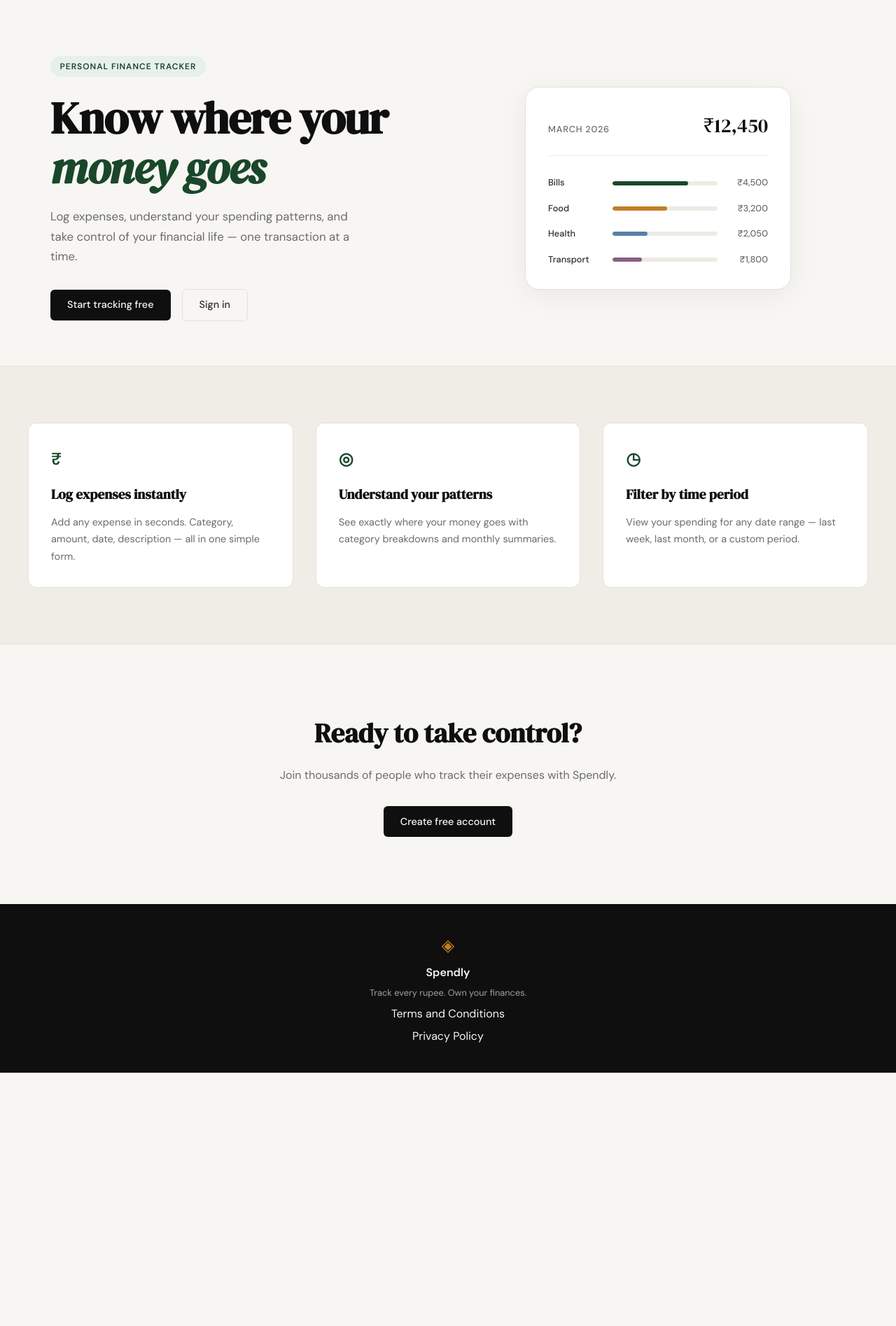
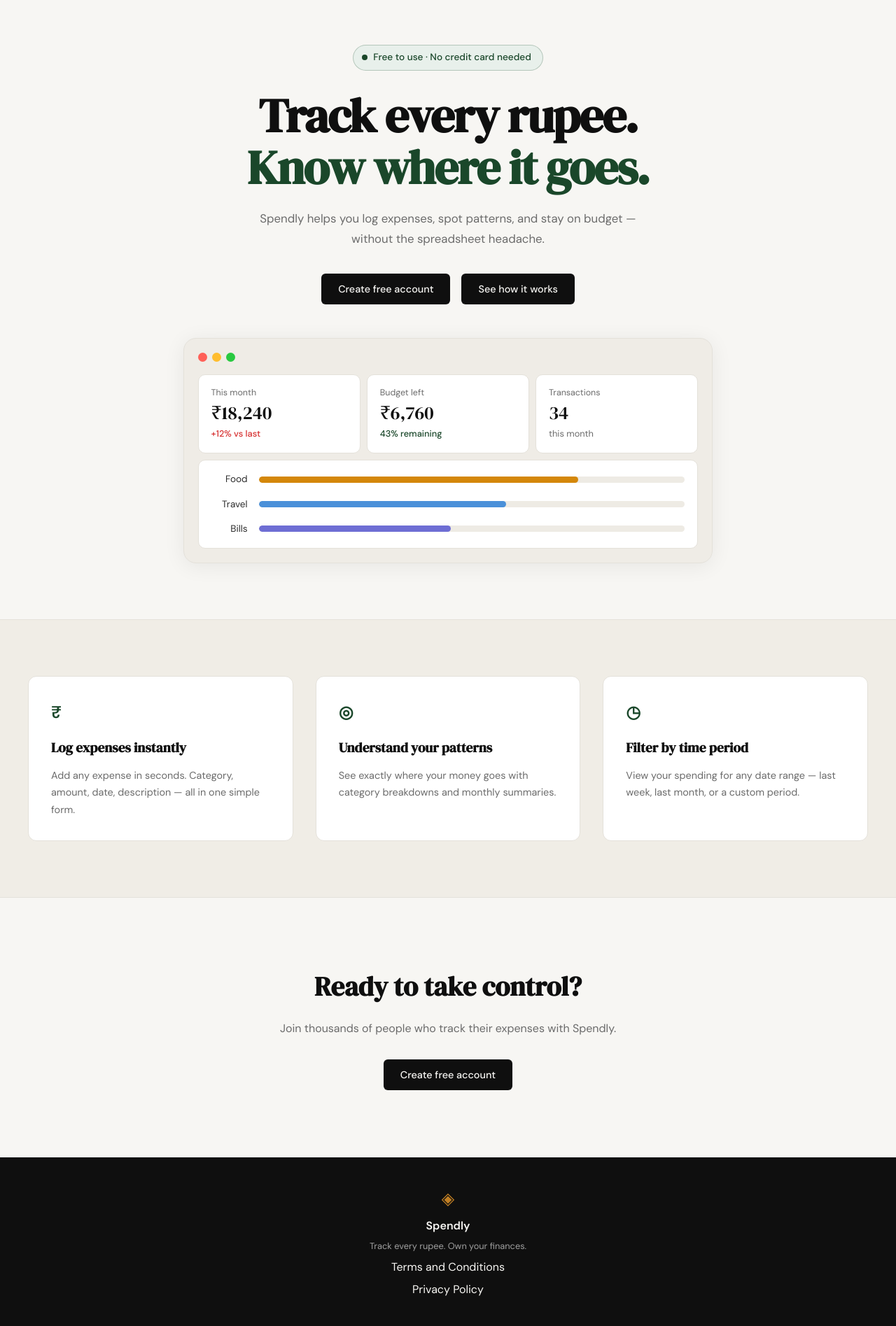
Before and after one commit to akashgalav21/spendly, a Flask app: page / in a window 1280 px wide. Shown: the part 61-1956 px from the top of the page at 70% size. Before the commit the page ends 1594 px from the top, so only its background shows below. Run offline with Flask 3, Linux system fonts and the light colour scheme.

Commit message:
landing: redesign hero section

```diff
--- /dev/null
+++ b/static/css/landing.css
@@ -0,0 +1,180 @@
+/* ------------------------------------------------------------------ */
+/* Hero — centered single-column layout                                */
+/* ------------------------------------------------------------------ */
+
+.hero {
+    grid-template-columns: 1fr;
+    text-align: center;
+    padding: 4rem 2rem 5rem;
+    gap: 3rem;
+    justify-items: center;
+    max-width: 820px;
+}
+
+.hero-inner {
+    display: flex;
+    flex-direction: column;
+    align-items: center;
+}
+
+/* Badge */
+.hero-badge {
+    display: inline-flex;
+    align-items: center;
+    gap: 0.5rem;
+    font-size: 0.85rem;
+    font-weight: 500;
+    letter-spacing: 0;
+    text-transform: none;
+    padding: 0.4rem 1rem 0.4rem 0.75rem;
+    border: 1px solid rgba(26, 71, 42, 0.25);
+    margin-bottom: 1.75rem;
+}
+
+.hero-badge-dot {
+    width: 8px;
+    height: 8px;
+    background: var(--accent);
+    border-radius: 50%;
+    flex-shrink: 0;
+}
+
+/* Title */
+.hero-title {
+    font-size: clamp(2.75rem, 6vw, 4.25rem);
+    letter-spacing: -0.025em;
+    margin-bottom: 1.25rem;
+    font-style: normal;
+}
+
+.hero-accent {
+    color: var(--accent);
+    display: block;
+}
+
+.hero-subtitle {
+    max-width: 560px;
+    margin-bottom: 2.25rem;
+}
+
+/* ------------------------------------------------------------------ */
+/* Dashboard window                                                    */
+/* ------------------------------------------------------------------ */
+
+.hero-dashboard {
+    width: 100%;
+    max-width: 760px;
+}
+
+.dashboard-window {
+    background: #efece6;
+    border: 1px solid var(--border);
+    border-radius: 18px;
+    padding: 1.25rem;
+    box-shadow: 0 4px 30px rgba(0, 0, 0, 0.07);
+}
+
+.window-chrome {
+    display: flex;
+    gap: 0.45rem;
+    align-items: center;
+    margin-bottom: 1.1rem;
+}
+
+.wdot {
+    width: 13px;
+    height: 13px;
+    border-radius: 50%;
+}
+
+.wdot-red    { background: #ff6058; }
+.wdot-yellow { background: #ffbd2e; }
+.wdot-green  { background: #28c940; }
+
+/* Stat cards */
+.dashboard-stats {
+    display: grid;
+    grid-template-columns: repeat(3, 1fr);
+    gap: 0.6rem;
+    margin-bottom: 0.6rem;
+}
+
+.stat-card {
+    background: #ffffff;
+    border: 1px solid var(--border);
+    border-radius: 10px;
+    padding: 1rem 1.1rem;
+    text-align: left;
+}
+
+.stat-label {
+    font-size: 0.78rem;
+    color: var(--ink-muted);
+    margin-bottom: 0.3rem;
+}
+
+.stat-value {
+    font-family: var(--font-display);
+    font-size: 1.65rem;
+    color: var(--ink);
+    line-height: 1.1;
+    margin-bottom: 0.3rem;
+}
+
+.stat-tag {
+    font-size: 0.8rem;
+    font-weight: 500;
+}
+
+.stat-red   { color: #d63030; }
+.stat-green { color: var(--accent); }
+.stat-muted { color: var(--ink-muted); font-weight: 400; }
+
+/* Category bars */
+.dashboard-bars {
+    background: #ffffff;
+    border: 1px solid var(--border);
+    border-radius: 10px;
+    padding: 1rem 1.1rem;
+    display: flex;
+    flex-direction: column;
+    gap: 0.85rem;
+    text-align: left;
+}
+
+.dbar-row {
+    display: grid;
+    grid-template-columns: 52px 1fr;
+    align-items: center;
+    gap: 1rem;
+}
+
+.dbar-label {
+    font-size: 0.85rem;
+    color: var(--ink-soft);
+    text-align: right;
+}
+
+.dbar-track {
+    height: 9px;
+    background: var(--border-soft);
+    border-radius: 999px;
+    overflow: hidden;
+}
+
+.dbar-fill {
+    height: 100%;
+    border-radius: 999px;
+}
+
+.dbar-amber  { background: #d4870a; }
+.dbar-blue   { background: #4a90d9; }
+.dbar-purple { background: #6e6ed4; }
+
+/* ------------------------------------------------------------------ */
+/* Responsive                                                          */
+/* ------------------------------------------------------------------ */
+
+@media (max-width: 600px) {
+    .dashboard-stats { grid-template-columns: 1fr; }
+}
--- a/templates/landing.html
+++ b/templates/landing.html
@@ -1,60 +1,75 @@
 {% extends "base.html" %}
 
 {% block title %}Spendly — Track Every Rupee{% endblock %}
+
+{% block head %}
+<link rel="stylesheet" href="{{ url_for('static', filename='css/landing.css') }}">
+{% endblock %}
 
 {% block content %}
 
 <section class="hero">
     <div class="hero-inner">
-        <div class="hero-badge">Personal Finance Tracker</div>
+        <div class="hero-badge">
+            <span class="hero-badge-dot"></span>
+            Free to use · No credit card needed
+        </div>
         <h1 class="hero-title">
-            Know where your<br>
-            <em>money goes</em>
+            Track every rupee.<br>
+            <span class="hero-accent">Know where it goes.</span>
         </h1>
         <p class="hero-subtitle">
-            Log expenses, understand your spending patterns,
-            and take control of your financial life —
-            one transaction at a time.
+            Spendly helps you log expenses, spot patterns, and stay
+            on budget — without the spreadsheet headache.
         </p>
         <div class="hero-actions">
-            <a href="{{ url_for('register') }}" class="btn-primary">Start tracking free</a>
-            <a href="{{ url_for('login') }}" class="btn-ghost">Sign in</a>
+            <a href="{{ url_for('register') }}" class="btn-primary">Create free account</a>
+            <a href="#" class="btn-primary">See how it works</a>
         </div>
     </div>
-    <div class="hero-visual">
-        <div class="mock-card">
-            <div class="mock-card-header">
-                <span class="mock-label">March 2026</span>
-                <span class="mock-total">₹12,450</span>
+
+    <div class="hero-dashboard">
+        <div class="dashboard-window">
+            <div class="window-chrome">
+                <span class="wdot wdot-red"></span>
+                <span class="wdot wdot-yellow"></span>
+                <span class="wdot wdot-green"></span>
             </div>
-            <div class="mock-bars">
-                <div class="mock-bar-row">
-                    <span class="mock-cat">Bills</span>
-                    <div class="mock-bar-track">
-                        <div class="mock-bar" style="width: 72%"></div>
+            <div class="dashboard-stats">
+                <div class="stat-card">
+                    <p class="stat-label">This month</p>
+                    <p class="stat-value">₹18,240</p>
+                    <p class="stat-tag stat-red">+12% vs last</p>
+                </div>
+                <div class="stat-card">
+                    <p class="stat-label">Budget left</p>
+                    <p class="stat-value">₹6,760</p>
+                    <p class="stat-tag stat-green">43% remaining</p>
+                </div>
+                <div class="stat-card">
+                    <p class="stat-label">Transactions</p>
+                    <p class="stat-value">34</p>
+                    <p class="stat-tag stat-muted">this month</p>
+                </div>
+            </div>
+            <div class="dashboard-bars">
+                <div class="dbar-row">
+                    <span class="dbar-label">Food</span>
+                    <div class="dbar-track">
+                        <div class="dbar-fill dbar-amber" style="width: 75%"></div>
                     </div>
-                    <span class="mock-amt">₹4,500</span>
                 </div>
-                <div class="mock-bar-row">
-                    <span class="mock-cat">Food</span>
-                    <div class="mock-bar-track">
-                        <div class="mock-bar mock-bar-2" style="width: 52%"></div>
+                <div class="dbar-row">
+                    <span class="dbar-label">Travel</span>
+                    <div class="dbar-track">
+                        <div class="dbar-fill dbar-blue" style="width: 58%"></div>
                     </div>
-                    <span class="mock-amt">₹3,200</span>
                 </div>
-                <div class="mock-bar-row">
-                    <span class="mock-cat">Health</span>
-                    <div class="mock-bar-track">
-                        <div class="mock-bar mock-bar-3" style="width: 33%"></div>
+                <div class="dbar-row">
+                    <span class="dbar-label">Bills</span>
+                    <div class="dbar-track">
+                        <div class="dbar-fill dbar-purple" style="width: 45%"></div>
                     </div>
-                    <span class="mock-amt">₹2,050</span>
-                </div>
-                <div class="mock-bar-row">
-                    <span class="mock-cat">Transport</span>
-                    <div class="mock-bar-track">
-                        <div class="mock-bar mock-bar-4" style="width: 28%"></div>
-                    </div>
-                    <span class="mock-amt">₹1,800</span>
                 </div>
             </div>
         </div>
```
